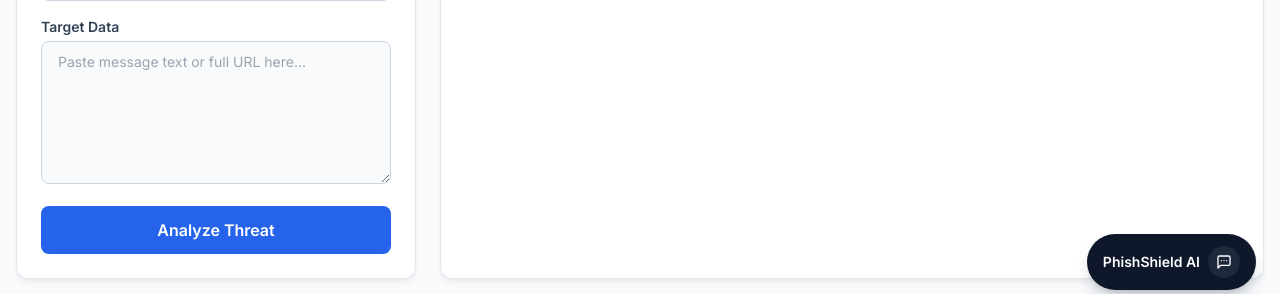
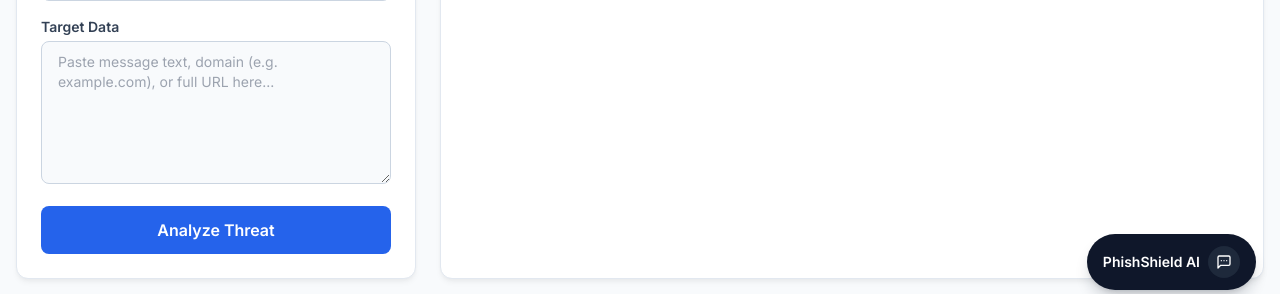
Before and after one commit to Safiq417/AI-Based-Phishing-Detection, a Flask app: page /dashboard in a window 1280 px wide. Shown: the part 486-780 px from the top of the page. Run offline with Flask 3, Linux system fonts and the light colour scheme; the visitor is signed in with stand-in values (Sample User, id 1); data that the repository does not hold is empty; some libraries are stand-ins or nearby versions.

Commit message:
Enhancement: Support raw domain names in addition to full URLs in analysis

```diff
--- a/app.py
+++ b/app.py
@@ -107,10 +107,13 @@ def init_db():
 init_db()
 load_ml_components()
 
-# --- URL Analysis Helper Engine ---
+# --- URL / Domain Analysis Helper Engine ---
 def is_valid_url(url):
     try:
-        parsed = urlparse(url.strip())
+        url_str = url.strip()
+        if not url_str.startswith(('http://', 'https://')):
+            url_str = 'http://' + url_str
+        parsed = urlparse(url_str)
         if parsed.scheme not in ('http', 'https'):
             return False
         if not parsed.netloc:
@@ -118,6 +121,9 @@ def is_valid_url(url):
         if parsed.netloc.startswith('.') or parsed.netloc.endswith('.'):
             return False
         if '@' in parsed.netloc and parsed.hostname is None:
+            return False
+        hostname = (parsed.hostname or '').strip()
+        if not hostname or '.' not in hostname:
             return False
         return True
     except Exception:
@@ -381,13 +387,16 @@ def dashboard():
             conn.close()
             return redirect(url_for('dashboard'))
 
-        if input_type == 'url' and not is_valid_url(content):
-            flash("Invalid URL format. Please submit a full URL beginning with http:// or https://", "danger")
-            conn.close()
-            return redirect(url_for('dashboard'))
+        if input_type == 'url':
+            if not is_valid_url(content):
+                flash("Invalid URL or Domain format. Please submit a valid domain or URL (e.g. example.com or https://example.com).", "danger")
+                conn.close()
+                return redirect(url_for('dashboard'))
+            if not content.startswith(('http://', 'https://')):
+                content = 'http://' + content
 
-        if input_type == 'text' and is_valid_url(content):
-            flash("You entered a URL but selected Email / SMS Content. Please switch Payload Type to Web URL.", "danger")
+        if input_type == 'text' and is_valid_url(content) and (' ' not in content and '\n' not in content):
+            flash("You entered a URL or Domain but selected Email / SMS Content. Please switch Payload Type to Web URL / Domain.", "danger")
             conn.close()
             return redirect(url_for('dashboard'))
 
--- a/templates/dashboard.html
+++ b/templates/dashboard.html
@@ -31,17 +31,17 @@
                     </button>
                     <div id="payloadTypeList" role="listbox" tabindex="-1" aria-labelledby="payloadTypeLabel" class="absolute left-0 right-0 z-20 mt-2 hidden max-h-52 overflow-auto rounded-2xl border border-slate-200 bg-white shadow-lg ring-1 ring-slate-900/5 dark:border-slate-700 dark:bg-slate-900">
                         <div class="payload-option cursor-pointer px-4 py-3 text-slate-900 bg-white hover:bg-slate-100 dark:text-slate-100 dark:bg-slate-900 dark:hover:bg-slate-800" role="option" data-value="text" data-label="Email / SMS Content" tabindex="0" aria-selected="true">Email / SMS Content</div>
-                        <div class="payload-option cursor-pointer px-4 py-3 text-slate-900 bg-white hover:bg-slate-100 dark:text-slate-100 dark:bg-slate-900 dark:hover:bg-slate-800" role="option" data-value="url" data-label="Web URL" tabindex="0">Web URL</div>
+                        <div class="payload-option cursor-pointer px-4 py-3 text-slate-900 bg-white hover:bg-slate-100 dark:text-slate-100 dark:bg-slate-900 dark:hover:bg-slate-800" role="option" data-value="url" data-label="Web URL / Domain" tabindex="0">Web URL / Domain</div>
                     </div>
                 </div>
                 <select name="type" id="payloadTypeSelect" class="hidden">
                     <option value="text">Email / SMS Content</option>
-                    <option value="url">Web URL</option>
+                    <option value="url">Web URL / Domain</option>
                 </select>
             </div>
             <div>
                 <label class="block text-sm font-semibold text-slate-700 mb-1">Target Data</label>
-                <textarea name="content" rows="6" required class="input-field text-sm" placeholder="Paste message text or full URL here..."></textarea>
+                <textarea name="content" rows="6" required class="input-field text-sm" placeholder="Paste message text, domain (e.g. example.com), or full URL here..."></textarea>
             </div>
             <button type="submit" class="btn-primary">Analyze Threat</button>
         </form>
@@ -247,8 +247,28 @@
         if (e.target === this) closeValidationModal();
     });
 
+    function isValidURLorDomain(text) {
+        const trimmed = text.trim();
+        if (/^https?:\/\//i.test(trimmed)) {
+            return true;
+        }
+        // Match domain patterns like example.com, sub.domain.co.in, or ip
+        if (/^[a-zA-Z0-9]([a-zA-Z0-9-]{0,61}[a-zA-Z0-9])?(\.[a-zA-Z0-9]([a-zA-Z0-9-]{0,61}[a-zA-Z0-9])?)+(\/.*)?$/i.test(trimmed)) {
+            return true;
+        }
+        if (/^\d{1,3}(?:\.\d{1,3}){3}(:\d+)?(\/.*)?$/i.test(trimmed)) {
+            return true;
+        }
+        return false;
+    }
+
     function isLikelyURL(text) {
-        return /^https?:\/\//i.test(text) || /^www\./i.test(text) || /^[a-zA-Z0-9-]+\.[a-zA-Z]{2,}(\/|$)/i.test(text.split(' ')[0]);
+        const trimmed = text.trim();
+        // If multiple words or newlines, it's text/message
+        if (trimmed.includes(' ') || trimmed.includes('\n')) {
+            return false;
+        }
+        return isValidURLorDomain(trimmed);
     }
 
     function validatePayload() {
@@ -260,21 +280,21 @@
             return false;
         }
 
-        // Case 1: Email/SMS selected but URL entered
+        // Case 1: Email/SMS selected but single URL/Domain entered
         if (payloadType === 'text' && isLikelyURL(contentInput)) {
             showValidationModal(
                 'Wrong Payload Type Selected',
-                'You entered a URL but "Email / SMS Content" is selected. Please switch to "Web URL" to analyze a link.',
+                'You entered a URL / Domain name but "Email / SMS Content" is selected. Please switch to "Web URL / Domain" to analyze this link.',
                 'url'
             );
             return false;
         }
 
-        // Case 2: Web URL selected but non-URL text entered
-        if (payloadType === 'url' && !contentInput.match(/^https?:\/\//i)) {
+        // Case 2: Web URL / Domain selected but invalid format
+        if (payloadType === 'url' && !isValidURLorDomain(contentInput)) {
             showValidationModal(
-                'Invalid URL Format',
-                'You selected "Web URL" but the input does not look like a URL. URLs must start with http:// or https://. For email or SMS text, switch to "Email / SMS Content".',
+                'Invalid URL or Domain Format',
+                'You selected "Web URL / Domain" but the input does not look like a valid domain or URL. Please enter a domain (e.g. example.com) or a full URL (e.g. https://example.com). For email or SMS messages, switch to "Email / SMS Content".',
                 'text'
             );
             return false;
```
